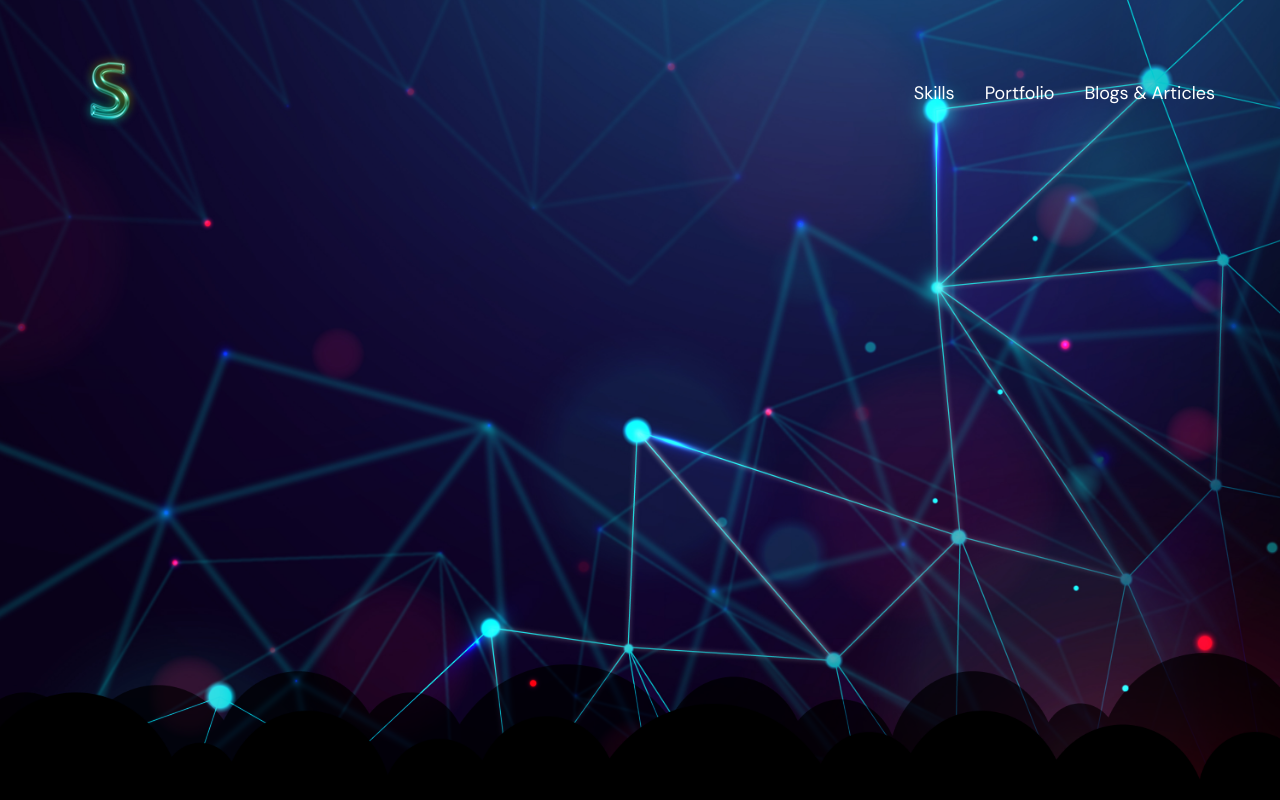
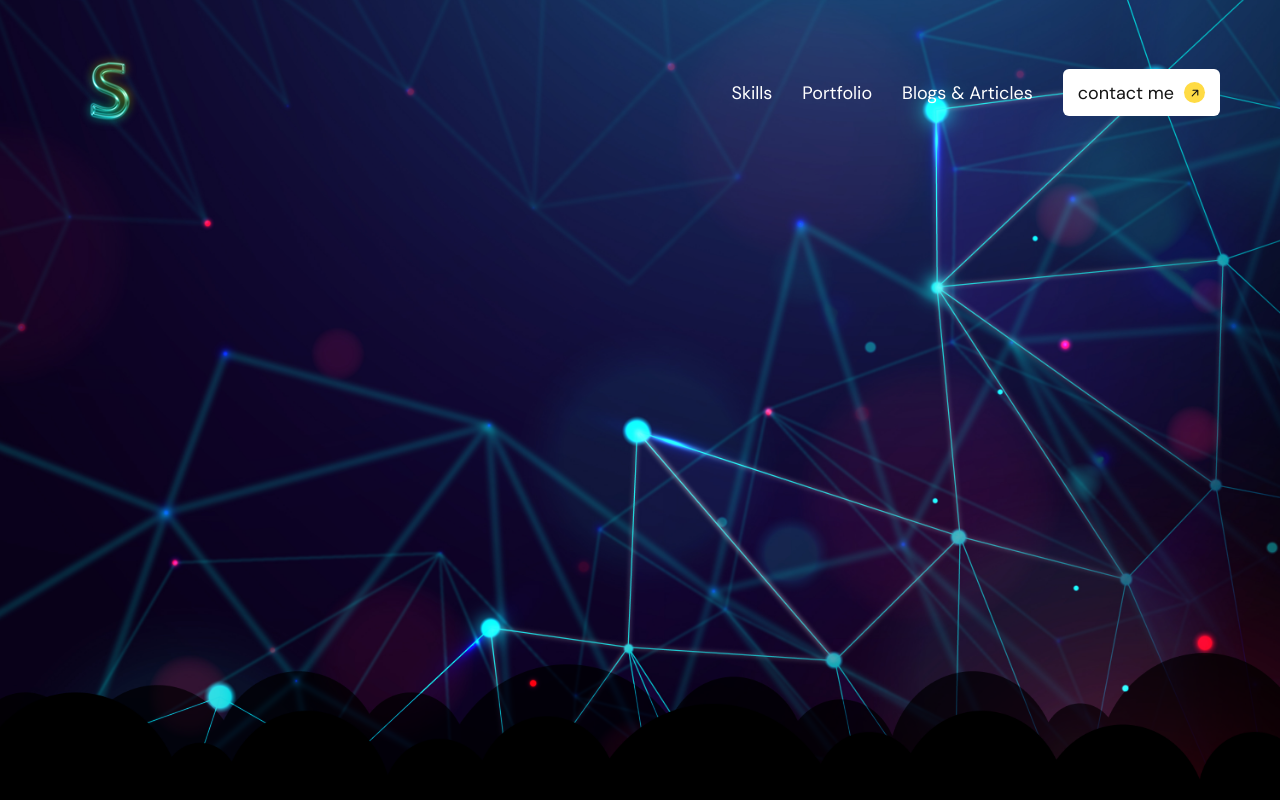
Before and after one commit to shivamshankarpandey100/my_portfolio, a React (Create React App) app: page / in a window 1280 px wide. Built offline with nearby package versions, Linux system fonts and the light colour scheme.

Commit message:
:lock::memo: The Navigation bar Section Is complited :memo::lock:

```diff
--- a/package.json
+++ b/package.json
@@ -8,6 +8,7 @@
     "@testing-library/user-event": "^13.5.0",
     "react": "^18.2.0",
     "react-dom": "^18.2.0",
+    "react-icons": "^5.0.1",
     "react-scripts": "5.0.1",
     "sass": "^1.74.1",
     "web-vitals": "^2.1.4"
--- a/src/components/intro/navigation-bar/index.jsx
+++ b/src/components/intro/navigation-bar/index.jsx
@@ -1,6 +1,7 @@
 import React from 'react'
 import './style.scss'
 import logo from '../../../images/s-letter-logo-png-862.png';
+import CallToAction from '../../shared/CallToAction';
 const Navigation = () => {
   return <div
   className="top-navigation-bar">
@@ -11,6 +12,7 @@
     <span className="navigation-item">Skills</span>
     <span className="navigation-item">Portfolio</span>
     <span className="navigation-item">Blogs & Articles</span>
+    <CallToAction text="contact me"/>
 </div>
   </div>
 }
--- a/src/components/intro/navigation-bar/style.scss
+++ b/src/components/intro/navigation-bar/style.scss
@@ -33,4 +33,7 @@
 
         }
     }
+    .call-to-action{
+       margin-left:25px;
+    }
 }
--- /dev/null
+++ b/src/components/shared/CallToAction/index.jsx
@@ -0,0 +1,13 @@
+import React from 'react';
+import "./style.scss";
+import Arrow from "../arrow";
+const CallToAction = ({text}) => {
+  return (
+    <div className="call-to-action">
+        <span className="text">{text}</span>
+        <Arrow />
+    </div>
+  )
+}
+
+export default CallToAction
--- /dev/null
+++ b/src/components/shared/CallToAction/style.scss
@@ -0,0 +1,41 @@
+@import '../../../style-config/mixins.scss';
+@import '../../../style-config/variable.scss';
+.call-to-action{
+    height: 47px;
+    width:fit-content ;
+    padding: 0 15px;
+    background:$white ;
+    border-radius: 6px;
+    display: flex;
+    align-items: center;
+    justify-content: center;
+    color:$black-light;
+    cursor: pointer;
+    position: relative;
+    overflow: hidden;
+    @include typography(18px,400,1);
+    .text,.arrow-icon{
+        position: relative;
+        z-index: 1;
+        transition: all ease 500ms;
+    }
+    &:before{
+        content: "";
+        position: absolute;
+        left:0;
+        width: 100%;
+        height: 100%;
+        background: $yellow;
+        z-index: 0;
+        transform: translateX(-100%);
+        transition: all 300ms cubic-bezier(0.55, 0.055, 0.675, 0.19);
+    }
+    &:hover{
+        &::before{
+            transform: translateX(0);
+        }
+        .arrow-icon{
+            background:$white;
+        }
+    }
+}
--- /dev/null
+++ b/src/components/shared/arrow/index.jsx
@@ -0,0 +1,12 @@
+import React from 'react';
+import './style.scss';
+import {BsArrowRightShort} from "react-icons/bs";
+const Arrow = () => {
+  return (
+    <spam className="arrow-icon">
+            <BsArrowRightShort/>
+    </spam>
+  )
+}
+
+export default Arrow
--- /dev/null
+++ b/src/components/shared/arrow/style.scss
@@ -0,0 +1,15 @@
+@import "../../../style-config/mixins.scss";
+@import "../../../style-config/variable.scss";
+.arrow-icon{
+    width:21px;
+    height:21px;
+    background:$yellow;
+    border-radius: 41px;
+    display: flex;
+    align-items: center;
+    justify-content: center;
+    margin-left: 10px;
+    svg{
+        transform:rotate(-45deg)
+    }
+}
```
Also changed, not shown: 1 other file (tests, documents, lock files or other folders).
